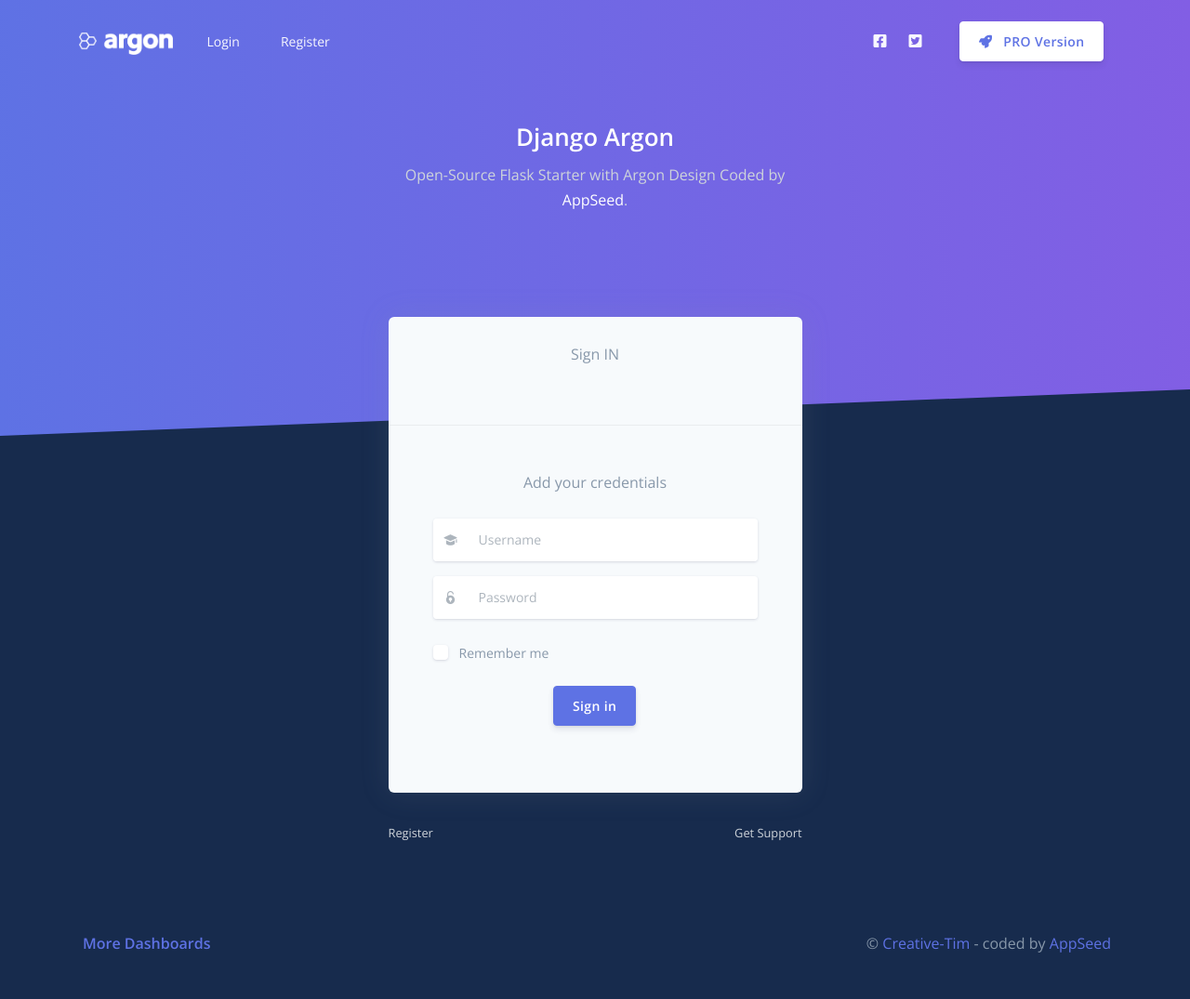
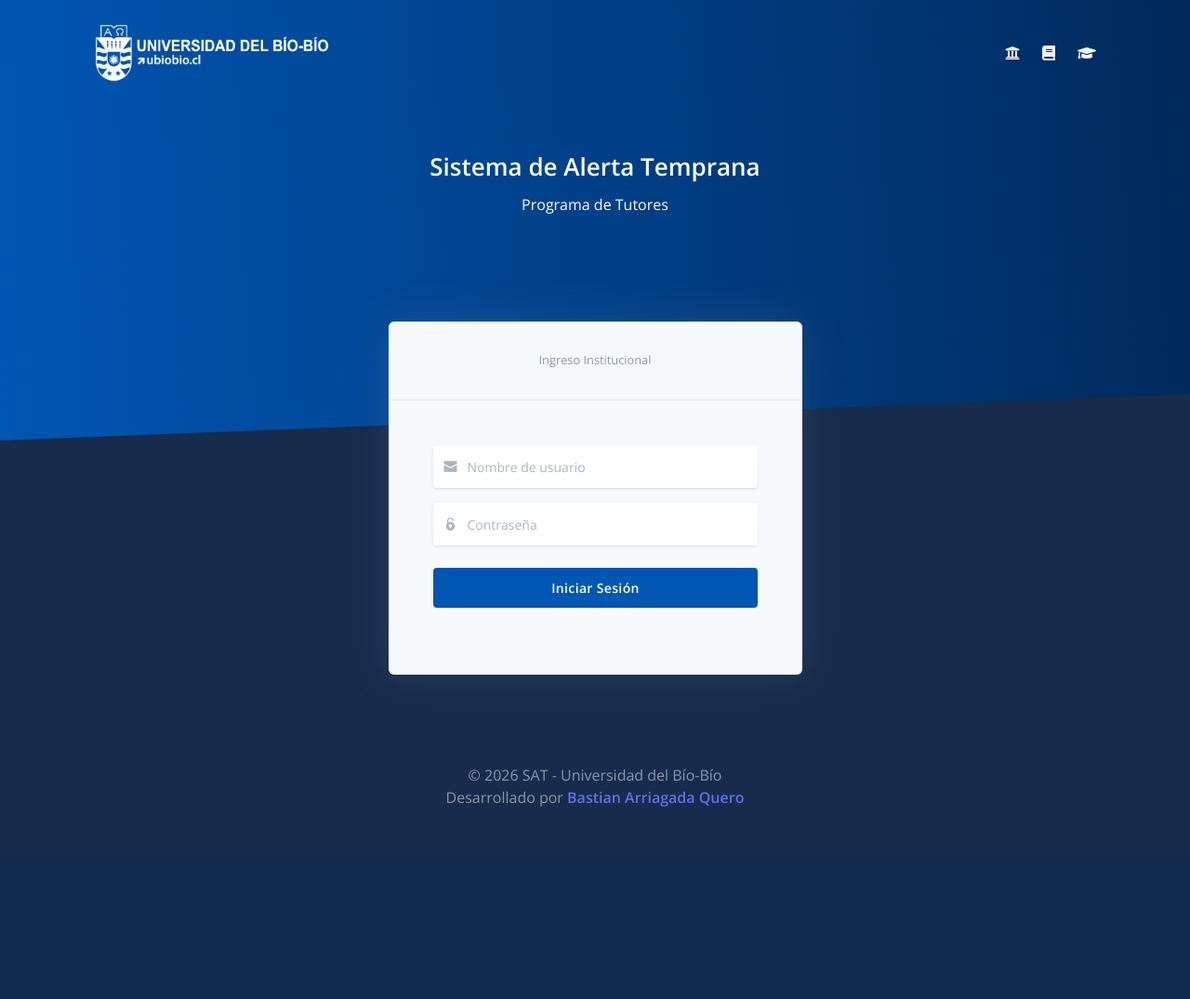
Before and after one commit to Mastrick7even/Sistema-de-alerta-temprana-para-programa-de-tutores-UBB, a Django app: page /login/ in a window 1280 px wide. Shown: the whole page at 93% size. After the commit the page ends 868 px from the top, so only its background shows below. Run offline with Django 3.2, Linux system fonts and the light colour scheme; some libraries are stand-ins or nearby versions.

Commit message:
feat(login): Personalización UI con identidad UBB
- Logo institucional UBB
- Colores institucionales
- Enlaces institucionales en navbar (Portal, bibliotca, Intranet)
- Footer personalizado con créditos

```diff
--- a/apps/authentication/forms.py
+++ b/apps/authentication/forms.py
@@ -12,14 +12,14 @@ class LoginForm(forms.Form):
     username = forms.CharField(
         widget=forms.TextInput(
             attrs={
-                "placeholder": "Username",
+                "placeholder": "Nombre de usuario",
                 "class": "form-control"
             }
         ))
     password = forms.CharField(
         widget=forms.PasswordInput(
             attrs={
-                "placeholder": "Password",
+                "placeholder": "Contraseña",
                 "class": "form-control"
             }
         ))
--- a/apps/templates/accounts/login.html
+++ b/apps/templates/accounts/login.html
@@ -1,80 +1,83 @@
 {% extends 'layouts/base-fullscreen.html' %}
-
-{% block title %} Login {% endblock title %}
-
-<!-- Specific CSS goes HERE -->
-{% block stylesheets %}{% endblock stylesheets %}
+{% load static %}
 
 {% block content %}
 
-    <!-- Page content -->
-    <div class="container mt--8 pb-5">
-      <div class="row justify-content-center">
-        <div class="col-lg-5 col-md-7">
-          <div class="card bg-secondary shadow border-0">
-            <div class="card-header bg-transparent pb-5">
-              <div class="text-muted text-center mt-2 mb-3">
-                Sign IN
-              </div>
-            </div>
-            <div class="card-body px-lg-5 py-lg-5">
-              <div class="text-center text-muted mb-4">
-
-                {% if msg %}
-                  <p>{{ msg }}</p>
-                {% else %}
-                  <p>
-                    Add your credentials
-                  </p>
-                {% endif %}
-
-              </div>
-
-              <form method="POST">
-
-                {% csrf_token %}
-
-                <div class="form-group mb-3">
-                  <div class="input-group input-group-alternative">
-                    <div class="input-group-prepend">
-                      <span class="input-group-text"><i class="ni ni-hat-3"></i></span>
-                    </div>
-                    {{ form.username }}
-                  </div>
-                </div>
-                <div class="form-group">
-                  <div class="input-group input-group-alternative">
-                    <div class="input-group-prepend">
-                      <span class="input-group-text"><i class="ni ni-lock-circle-open"></i></span>
-                    </div>
-                    {{ form.password }}
-                  </div>
-                </div>
-                <div class="custom-control custom-control-alternative custom-checkbox">
-                  <input class="custom-control-input" id=" customCheckLogin" type="checkbox">
-                  <label class="custom-control-label" for=" customCheckLogin">
-                    <span class="text-muted">Remember me</span>
-                  </label>
-                </div>
-                <div class="text-center">
-                  <button type="submit" class="btn btn-primary my-4">Sign in</button>
-                </div>
-              </form>
-            </div>
-          </div>
-          <div class="row mt-3">
-            <div class="col-6">
-              <a href="{% url 'register' %}" class="text-light"><small>Register</small></a>
-            </div>
-            <div class="col-6 text-right">
-              <a href="https://appseed.us/support" class="text-light"><small>Get Support</small></a>
-            </div>
+  <div class="header py-7 py-lg-8 pt-lg-9" style="background: linear-gradient(87deg, #0056b3 0, #002a5c 100%) !important;">
+    <div class="container">
+      <div class="header-body text-center mb-7">
+        <div class="row justify-content-center">
+          <div class="col-xl-5 col-lg-6 col-md-8 px-5">
+            <h1 class="text-white">Sistema de Alerta Temprana</h1>
+            <p class="text-lead text-white">Programa de Tutores</p>
           </div>
         </div>
       </div>
     </div>
 
+    <div class="separator separator-bottom separator-skew zindex-100">
+      <svg x="0" y="0" viewBox="0 0 2560 100" preserveAspectRatio="none" version="1.1" xmlns="http://www.w3.org/2000/svg">
+        <polygon class="fill-default" points="2560 0 2560 100 0 100"></polygon>
+      </svg>
+    </div>
+  </div>
+
+  <div class="container mt--8 pb-5">
+    <div class="row justify-content-center">
+      <div class="col-lg-5 col-md-7">
+        <div class="card bg-secondary border-0 mb-0 shadow-lg"> <div class="card-header bg-transparent pb-3 text-center">
+            <div class="text-muted text-center mt-2 mb-3"><small>Ingreso Institucional</small></div>
+            <!-- <img src="{% static 'assets/img/brand/escudo-ubb.png' %}" class="img-fluid" style="max-height: 100px;"> -->
+          </div>
+
+          <div class="card-body px-lg-5 py-lg-5">
+
+            {% if msg %}
+              <div class="alert alert-danger alert-dismissible fade show" role="alert">
+                {{ msg | safe }}
+                <button type="button" class="close" data-dismiss="alert" aria-label="Close">
+                  <span aria-hidden="true">&times;</span>
+                </button>
+              </div>
+            {% endif %}
+
+            <form method="post" action="#">
+              {% csrf_token %}
+
+              <div class="form-group mb-3">
+                <div class="input-group input-group-merge input-group-alternative">
+                  <div class="input-group-prepend">
+                    <span class="input-group-text"><i class="ni ni-email-83"></i></span>
+                  </div>
+                  {{ form.username }} </div>
+              </div>
+
+              <div class="form-group">
+                <div class="input-group input-group-merge input-group-alternative">
+                  <div class="input-group-prepend">
+                    <span class="input-group-text"><i class="ni ni-lock-circle-open"></i></span>
+                  </div>
+                  {{ form.password }} </div>
+              </div>
+
+              <div class="text-center">
+                <button type="submit" class="btn text-white my-4 btn-block" style="background-color: #0056b3;">Iniciar Sesión</button>
+              </div>
+            </form>
+          </div>
+        </div>
+
+        <!-- <div class="row mt-3">
+          <div class="col-6">
+            <a href="#" class="text-light"><small>¿Olvidaste tu contraseña?</small></a>
+          </div>
+          <div class="col-6 text-right">
+            <a href="#" class="text-light" data-toggle="tooltip" title="Contacta a la administración"><small>Ayuda</small></a>
+          </div>
+        </div> -->
+
+      </div>
+    </div>
+  </div>
+
 {% endblock content %}
-
-<!-- Specific JS goes HERE -->
-{% block javascripts %}{% endblock javascripts %}
--- a/apps/templates/includes/footer-fullscreen.html
+++ b/apps/templates/includes/footer-fullscreen.html
@@ -1,21 +1,14 @@
-
-    <footer class="py-5">
-      <div class="container">
-        <div class="row align-items-center justify-content-xl-between">
-          <div class="col-xl-6">
-            <div class="copyright text-center text-xl-left text-muted">
-                <a target="_blank"
-                   href="https://appseed.us/admin-dashboards/django"
-                   class="font-weight-bold ml-1" target="_blank">More Dashboards</a>
-            </div>
-          </div>
-          <div class="col-xl-6">
-            <div class="text-center text-xl-right text-muted">
-               &copy; <a target="_blank"
-                         href="https://bit.ly/3fKQZaL">Creative-Tim</a>
-               - coded by <a target="_blank" href="https://appseed.us">AppSeed</a>
-            </div>
-          </div>
+<footer class="py-5">
+  <div class="container">
+    <div class="row align-items-center justify-content-center">
+      <div class="col-xl-12">
+        <div class="copyright text-center text-muted">
+          &copy; 2026 SAT - Universidad del Bío-Bío
+          <br>
+          Desarrollado por <a target="_blank" href="https://github.com/Mastrick7even"
+            class="font-weight-bold">Bastian Arriagada Quero</a>
         </div>
       </div>
-    </footer>
+    </div>
+  </div>
+</footer>
--- a/apps/templates/includes/navigation-fullscreen.html
+++ b/apps/templates/includes/navigation-fullscreen.html
@@ -1,9 +1,11 @@
 <nav id="navbar-main" class="navbar navbar-horizontal navbar-transparent navbar-main navbar-expand-lg navbar-light">
   <div class="container">
     <a class="navbar-brand" href="/">
-      <img src="/static/assets/img/brand/white.png" alt="Argon Design - Template Starter Logo.">
+      <img src="/static/assets/img/brand/escudo-ubb-comercial blanco.png"
+        alt="Universidad del Bío-Bío - Sistema de Alerta Temprana" style="height: 80px !important;">
     </a>
-    <button class="navbar-toggler" type="button" data-toggle="collapse" data-target="#navbar-collapse" aria-controls="navbar-collapse" aria-expanded="false" aria-label="Toggle navigation">
+    <button class="navbar-toggler" type="button" data-toggle="collapse" data-target="#navbar-collapse"
+      aria-controls="navbar-collapse" aria-expanded="false" aria-label="Toggle navigation">
       <span class="navbar-toggler-icon"></span>
     </button>
     <div class="navbar-collapse navbar-custom-collapse collapse" id="navbar-collapse">
@@ -11,11 +13,13 @@
         <div class="row">
           <div class="col-6 collapse-brand">
             <a href="/">
-              <img src="/static/assets/img/brand/blue.png">
+              <img src="/static/assets/img/brand/escudo-ubb-comercial blanco.png" alt="UBB"
+                style="height: 100px !important;">
             </a>
           </div>
           <div class="col-6 collapse-close">
-            <button type="button" class="navbar-toggler" data-toggle="collapse" data-target="#navbar-collapse" aria-controls="navbar-collapse" aria-expanded="false" aria-label="Toggle navigation">
+            <button type="button" class="navbar-toggler" data-toggle="collapse" data-target="#navbar-collapse"
+              aria-controls="navbar-collapse" aria-expanded="false" aria-label="Toggle navigation">
               <span></span>
               <span></span>
             </button>
@@ -23,42 +27,48 @@
         </div>
       </div>
       <ul class="navbar-nav mr-auto">
-        <li class="nav-item">
+        <!-- <li class="nav-item">
           <a href="{% url 'login' %}" class="nav-link">
             <span class="nav-link-inner--text">Login</span>
           </a>
-        </li>
-        <li class="nav-item">
+        </li> -->
+        <!-- <li class="nav-item">
           <a href="{% url 'register' %}" class="nav-link">
             <span class="nav-link-inner--text">Register</span>
           </a>
-        </li>
+        </li> -->
       </ul>
       <hr class="d-lg-none" />
       <ul class="navbar-nav align-items-lg-center ml-lg-auto">
         <li class="nav-item">
-          <a class="nav-link nav-link-icon" href="https://www.facebook.com/webappseed"
-             target="_blank" data-toggle="tooltip" data-original-title="Like us on Facebook">
-            <i class="fab fa-facebook-square"></i>
-            <span class="nav-link-inner--text d-lg-none">Facebook</span>
+          <a class="nav-link nav-link-icon" href="https://www.ubiobio.cl" target="_blank" data-toggle="tooltip"
+            data-original-title="Portal UBB">
+            <i class="fas fa-university"></i>
+            <span class="nav-link-inner--text d-lg-none">Portal UBB</span>
           </a>
         </li>
         <li class="nav-item">
-          <a class="nav-link nav-link-icon" href="https://twitter.com/webappseed"
-             target="_blank" data-toggle="tooltip" data-original-title="Follow us on Twitter">
-            <i class="fab fa-twitter-square"></i>
-            <span class="nav-link-inner--text d-lg-none">Twitter</span>
+          <a class="nav-link nav-link-icon" href="https://werken.ubiobio.cl/" target="_blank" data-toggle="tooltip"
+            data-original-title="Biblioteca UBB">
+            <i class="fas fa-book"></i>
+            <span class="nav-link-inner--text d-lg-none">Biblioteca</span>
           </a>
         </li>
-        <li class="nav-item d-none d-lg-block ml-lg-4">
-          <a href="https://appseed.us/admin-dashboards/django-dashboard-argon-pro"
-             target="_blank" class="btn btn-neutral btn-icon">
-            <span class="btn-inner--icon">
-              <i class="fas fa-rocket mr-2"></i>
-            </span>
-            <span class="nav-link-inner--text">PRO Version</span>
+        <li class="nav-item">
+          <a class="nav-link nav-link-icon" href="https://intranet.ubiobio.cl" target="_blank" data-toggle="tooltip"
+            data-original-title="Intranet Académica">
+            <i class="fas fa-graduation-cap"></i>
+            <span class="nav-link-inner--text d-lg-none">Intranet</span>
           </a>
         </li>
+        <!-- <li class="nav-item d-none d-lg-block ml-lg-4">
+          <a href="#" target="_blank" class="btn btn-neutral btn-icon">
+            <span class="btn-inner--icon">
+              <i class="fas fa-question-circle mr-2"></i>
+            </span>
+            <span class="nav-link-inner--text">Ayuda</span>
+          </a>
+        </li> -->
       </ul>
     </div>
   </div>
--- a/apps/templates/layouts/base-fullscreen.html
+++ b/apps/templates/layouts/base-fullscreen.html
@@ -18,10 +18,10 @@
   <link rel="canonical" href="https://appseed.us/admin-dashboards/django-dashboard-argon">
 
   <title>
-    Django Argon Dashboard - {% block title %} Open-Source Admin Panel {% endblock %} | AppSeed
+    Login SAT - Programa de tutores UBB
   </title>
 
-  <link rel="icon" href="/static/assets/img/brand/favicon.png" type="image/png">
+  <link rel="icon" href="/static/assets/img/brand/ubb icono.jpg" type="image/jpeg">
   <!-- Fonts -->
   <link rel="stylesheet" href="https://fonts.googleapis.com/css?family=Open+Sans:300,400,600,700">
   <!-- Icons -->
@@ -42,7 +42,7 @@
     {% include "includes/navigation-fullscreen.html" %}
 
     <!-- Header -->
-    <div class="header bg-gradient-primary py-7 py-lg-8">
+    <!-- <div class="header bg-gradient-primary py-7 py-lg-8">
       <div class="container">
         <div class="header-body text-center mb-7">
           <div class="row justify-content-center">
@@ -58,7 +58,7 @@
             </div>
           </div>
         </div>
-      </div>
+      </div> -->
       <div class="separator separator-bottom separator-skew zindex-100">
         <svg x="0" y="0" viewBox="0 0 2560 100" preserveAspectRatio="none" version="1.1" xmlns="http://www.w3.org/2000/svg">
           <polygon class="fill-default" points="2560 0 2560 100 0 100"></polygon>
@@ -68,7 +68,7 @@
 
     {% block content %}{% endblock content %}
 
-    {% include "includes/footer-fullscreen.html" %}
+  {% include "includes/footer-fullscreen.html" %}
 
   </div>
 
```
Also changed, not shown: apps/static/assets/img/brand/escudo-ubb-comercial blanco.png (added).
